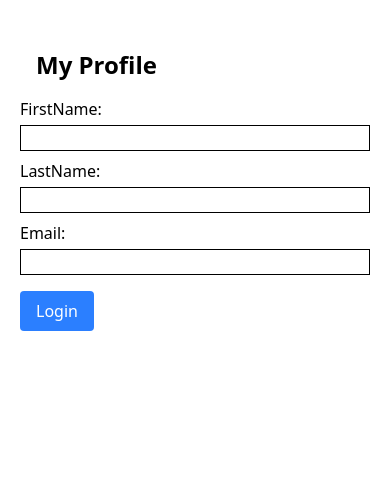
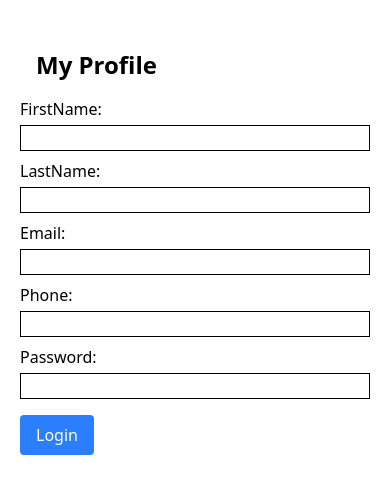
Before and after one commit to Raushan022/forms, a React (Vite) app: page / in a window 390 px wide. Shown: the top 494 px of the page. Built offline with nearby package versions, Linux system fonts and the light colour scheme.

Commit message:
validations on phone and password and name min and max length

```diff
--- a/src/components/ValidateProfile.jsx
+++ b/src/components/ValidateProfile.jsx
@@ -5,6 +5,8 @@ const ValidateProfile = () => {
     firstName: "",
     lastName: "",
     email: "",
+    phone: "",
+    password: "",
   };
 
   const [formData, setFormData] = useState(initialFormData);
@@ -29,16 +31,36 @@ const ValidateProfile = () => {
 
     if (!formData.firstName.trim()) {
       newError.firstName = "FirstName is required";
+    } else if (
+      formData.firstName.length < 2 ||
+      formData.firstName.length > 20
+    ) {
+      newError.firstName = "First name must be 2–20 characters long";
     }
 
     if (!formData.lastName.trim()) {
       newError.lastName = "lastName is required";
+    } else if (formData.lastName.length < 2 || formData.lastName.length > 20) {
+      newError.lastName = "Last name must be 2–20 characters long";
     }
 
     if (!formData.email.trim()) {
       newError.email = "email is required";
     } else if (!/^[^\s@]+@[^\s@]+\.[^\s@]+$/.test(formData.email)) {
       newError.email = "Invalid email format";
+    }
+
+    if (!formData.phone.trim()) {
+      newError.phone = "Phone number is required";
+    } else if (!/^\d{10}$/.test(formData.phone)) {
+      newError.phone = "Phone must be exactly 10 digits";
+    }
+
+    if (!formData.password.trim()) {
+      newError.password = "Password must be filled";
+    } else if (formData.password.length < 6 || !/\d/.test(formData.password)) {
+      newError.password =
+        "Password must be at least 6 characters and include a number";
     }
 
     return newError;
@@ -55,8 +77,10 @@ const ValidateProfile = () => {
     }
 
     console.log("email: ", formData.firstName);
-    console.log("password: ", formData.lastName);
-    console.log("password: ", formData.email);
+    console.log("lastName: ", formData.lastName);
+    console.log("email: ", formData.email);
+    console.log("phone: ", formData.phone);
+    console.log("password: ", formData.password);
 
     setFormData(initialFormData);
     setError({});
@@ -109,6 +133,32 @@ const ValidateProfile = () => {
       </label>
       {error.email && <p className="text-red-500 text-sm">{error.email}</p>}
 
+      <label className="block mt-2">
+        Phone:
+        <input
+          type="number"
+          className="border w-full px-2 mt-1"
+          name="phone"
+          value={formData.phone}
+          onChange={handleChange}
+        />
+      </label>
+      {error.phone && <p className="text-red-500 text-sm">{error.phone}</p>}
+
+      <label className="block mt-2">
+        Password:
+        <input
+          type="text"
+          className="border w-full px-2 mt-1"
+          name="password"
+          value={formData.password}
+          onChange={handleChange}
+        />
+      </label>
+      {error.password && (
+        <p className="text-red-500 text-sm">{error.password}</p>
+      )}
+
       <button
         type="submit"
         className="bg-blue-500 text-white px-4 py-2 rounded mt-4"
```
